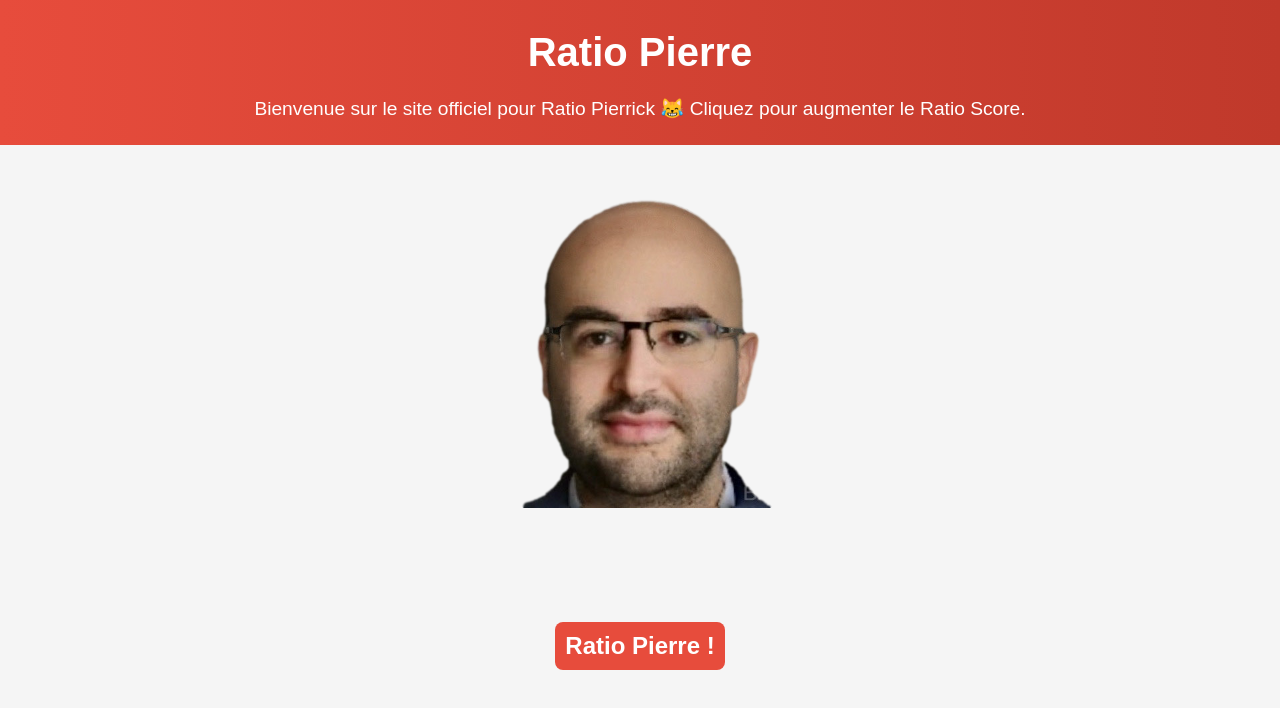
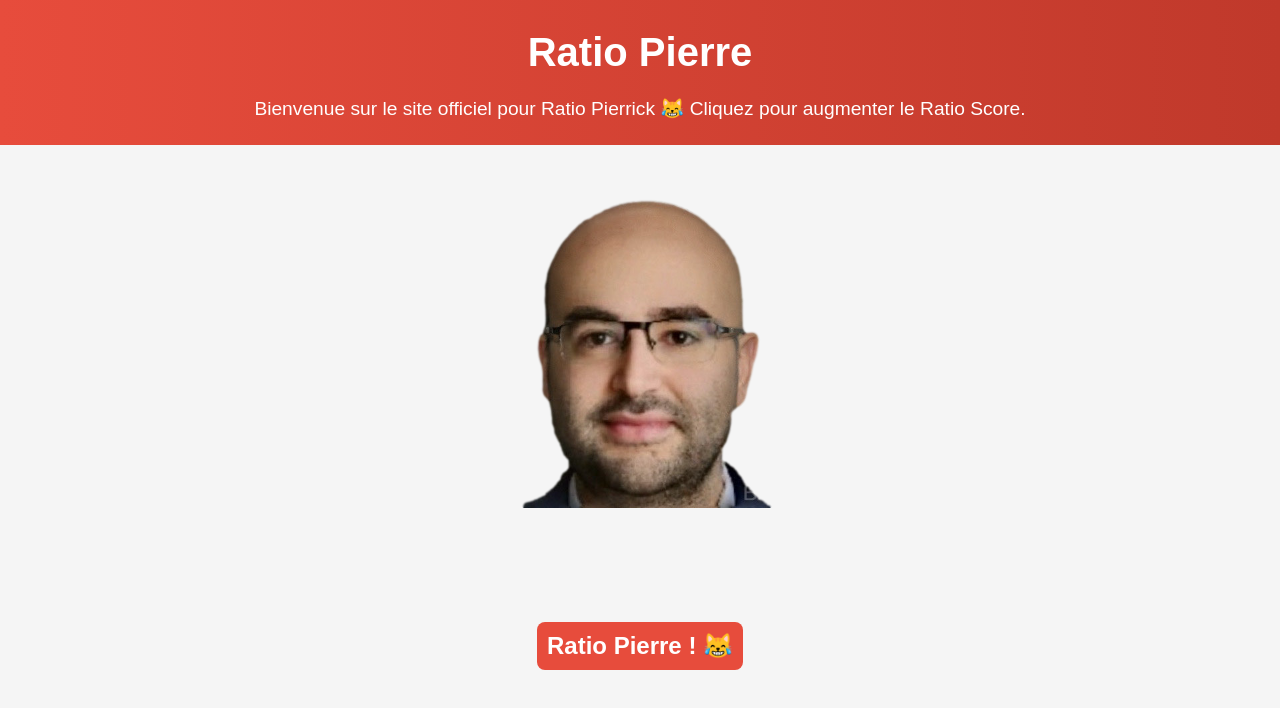
Before and after one commit to NicoYorke/NicoYorke.github.io, a plain HTML site: page index.html in a window 1280 px wide. Drawn offline with Linux system fonts and the light colour scheme; no server answers.

Commit message:
Update index.html

```diff
--- a/index.html
+++ b/index.html
@@ -19,7 +19,7 @@
 </div>
 
 <div class="counter-container">
-  <button id="btn">Ratio Pierre !</button>
+  <button id="btn">Ratio Pierre ! 😹</button>
 </div>
 
 </body>
```
